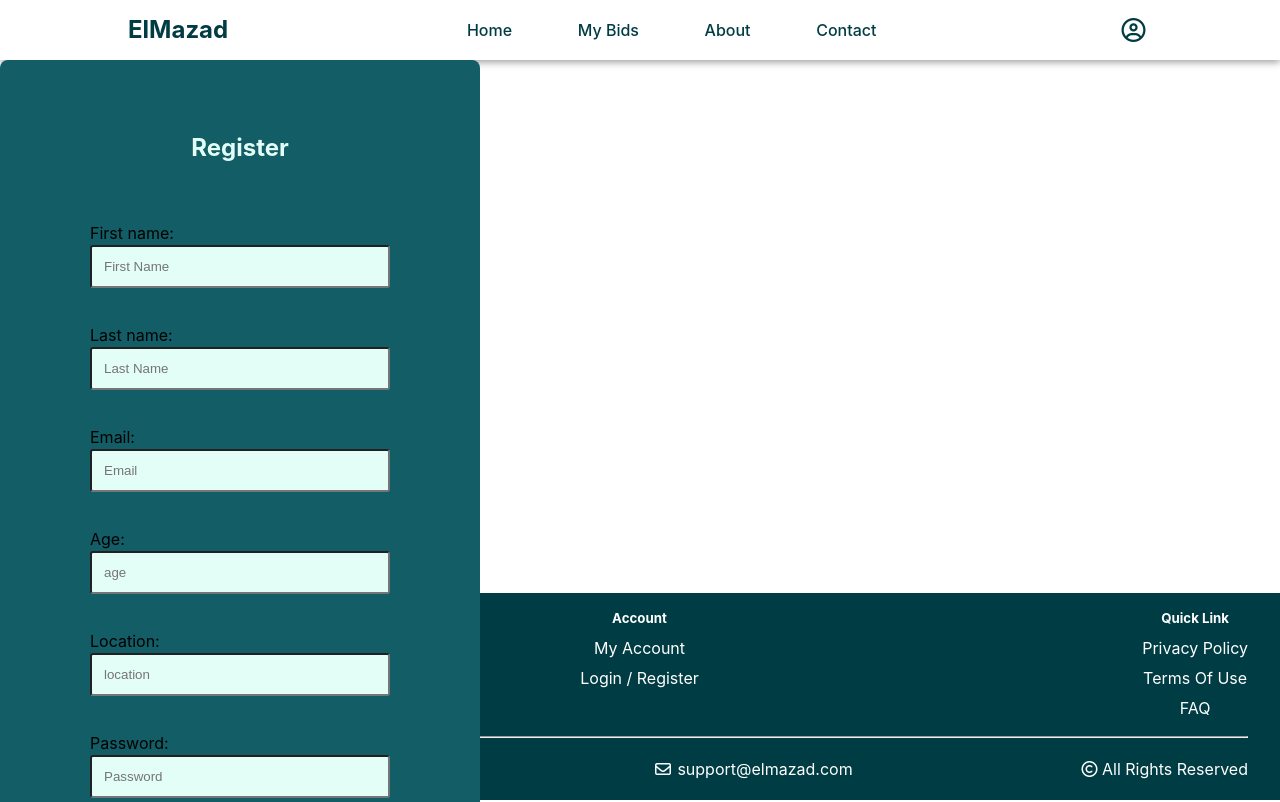
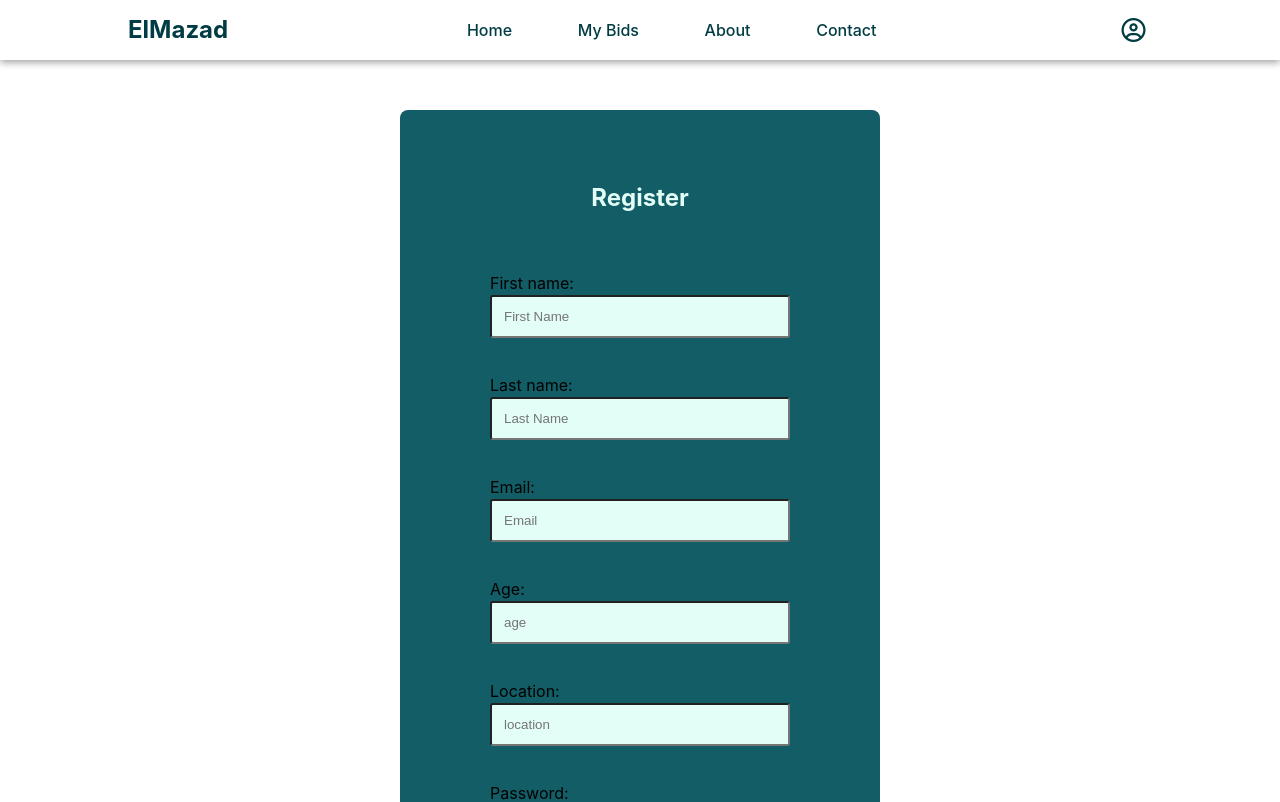
Before and after one commit to ShorokOsamaa/elmazad, a React (Vite) app: page /register in a window 1280 px wide. Shown: the top 802 px of the page. Built offline with nearby package versions, Linux system fonts and the light colour scheme.

Commit message:
Modified the Register & Login

```diff
--- a/package.json
+++ b/package.json
@@ -24,6 +24,6 @@
     "eslint-plugin-react": "^7.34.1",
     "eslint-plugin-react-hooks": "^4.6.0",
     "eslint-plugin-react-refresh": "^0.4.6",
-    "vite": "^5.2.0"
+    "vite": "^5.3.1"
   }
 }
--- a/src/App.css
+++ b/src/App.css
@@ -442,10 +442,11 @@ h5 {
   }
 }
 
+
 #FormContainer {
+  margin: 50px auto 5px auto;
   position: relative;
   width: 480px;
-  height: 420px;
   border-radius: 8px;
   justify-content: center;
   align-items: center;
```
Also changed, not shown: 1 other file (tests, documents, lock files or other folders).
